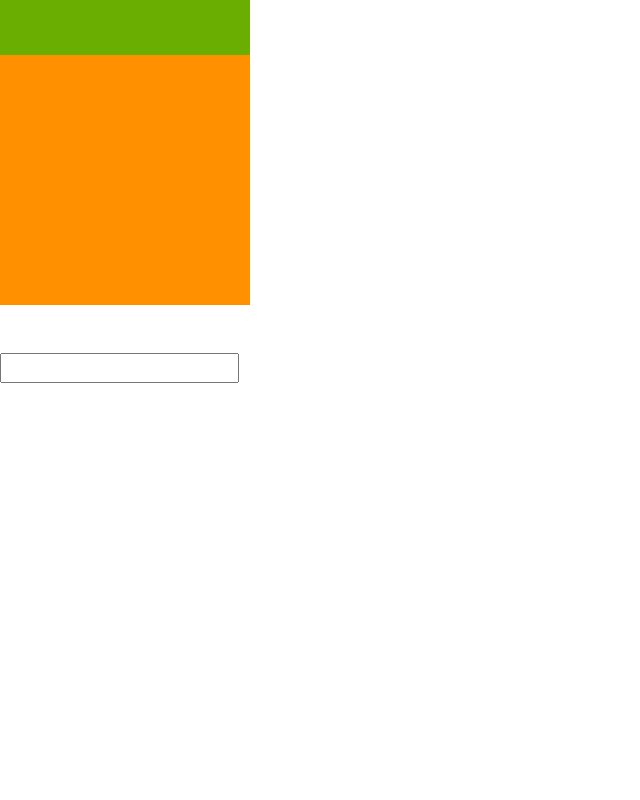
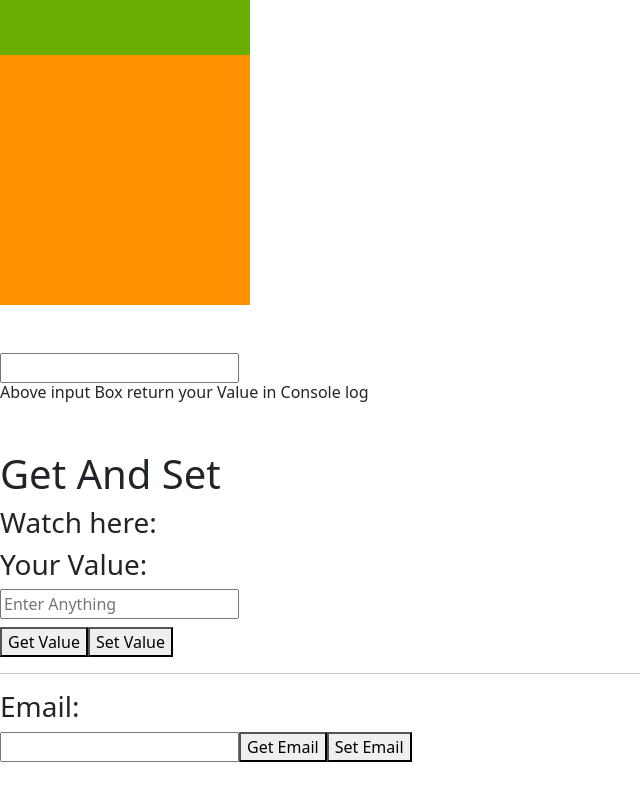
Before and after one commit to Omghungarde/my-angular-app, an Angular app: page / in a window 1280 px wide. Shown: the part 1980-2780 px from the top of the page, without its empty margins (0-640 px from the left). Before the commit the page ends 2413 px from the top, so only its background shows below. Built offline with nearby package versions, Linux system fonts and the light colour scheme.

Commit message:
styles in subkuch

```diff
--- a/src/app/app.component.html
+++ b/src/app/app.component.html
@@ -8,6 +8,7 @@
   <button (click)="handleclickEvent()" class="btn btn-primary">Click Here</button>
   <app-counter></app-counter>
   <app-event-angular></app-event-angular>
+  <app-getset/>
 </div>
 <div>
   <h4 class="lastDiv"></h4>
--- a/src/app/app.component.ts
+++ b/src/app/app.component.ts
@@ -8,10 +8,11 @@ import { Profilecomponent } from './Profile/profile.component';
 import { CounterComponent } from './counter/counter.component';
 import { log } from 'console';
 import { EventAngularComponent } from './event-angular/event-angular.component';
+import { GetsetComponent } from './getset/getset.component';
 
 @Component({
   selector: 'app-root',
-  imports: [CommonModule, FormsModule, BindingComponent, RouterOutlet, Profilecomponent, CounterComponent, EventAngularComponent],
+  imports: [CommonModule, FormsModule, BindingComponent, RouterOutlet, Profilecomponent, CounterComponent, EventAngularComponent, GetsetComponent],
   //
   // template: `
   // <h1>Angular 4 App</h1>
--- a/src/app/event-angular/event-angular.component.html
+++ b/src/app/event-angular/event-angular.component.html
@@ -10,4 +10,6 @@
 
 <div class="mt-5">
     <input type="text" (input)="handleEvent($event)" name="user">
+
+    <h6>Above input Box return your Value in Console log</h6>
 </div>
--- /dev/null
+++ b/src/app/getset/getset.component.html
@@ -0,0 +1,14 @@
+<h1 class="mt-5 mb-2">Get And Set </h1>
+<h3>Watch here: {{name}}</h3>
+<h3>Your Value: {{displayname}}</h3>
+<input type="text" name="" id="" value="{{name}}"
+(input)="getName($event)" placeholder="Enter Anything" class="mb-2"><br>
+
+<button (click)="displayName()">Get Value</button>
+<button (click)="setName()">Set Value</button>
+<hr>
+
+<h3>Email: {{email}}</h3>
+<input type="email" #emailField value="{{email}}"> <!-- here id means templatereference -->
+<button (click)="getEmail(emailField.value)">Get Email</button>
+<button (click)="setEmail()">Set Email</button>
--- /dev/null
+++ b/src/app/getset/getset.component.ts
@@ -0,0 +1,35 @@
+import { Component } from '@angular/core';
+import { get } from 'http';
+
+@Component({
+  selector: 'app-getset',
+  imports: [],
+  templateUrl: './getset.component.html',
+  styleUrl: './getset.component.css'
+})
+export class GetsetComponent {
+  name=""
+  displayname =""
+  email=""
+  email67=""
+  getName(event:Event){
+   const InputData=(event.target as HTMLInputElement).value;
+
+   this.name=InputData;
+
+  }
+  displayName(){
+    this.displayname=this.name;
+  }
+  setName(){
+    this.name="John"
+  }
+  getEmail(val:string){
+    console.log(val);
+    this.email=val
+
+  }
+  setEmail(){
+    this.email="example@gmail.com"
+  }
+}
```
Also changed, not shown: src/app/getset/getset.component.css (added), 2 other files (tests, documents, lock files or other folders).
